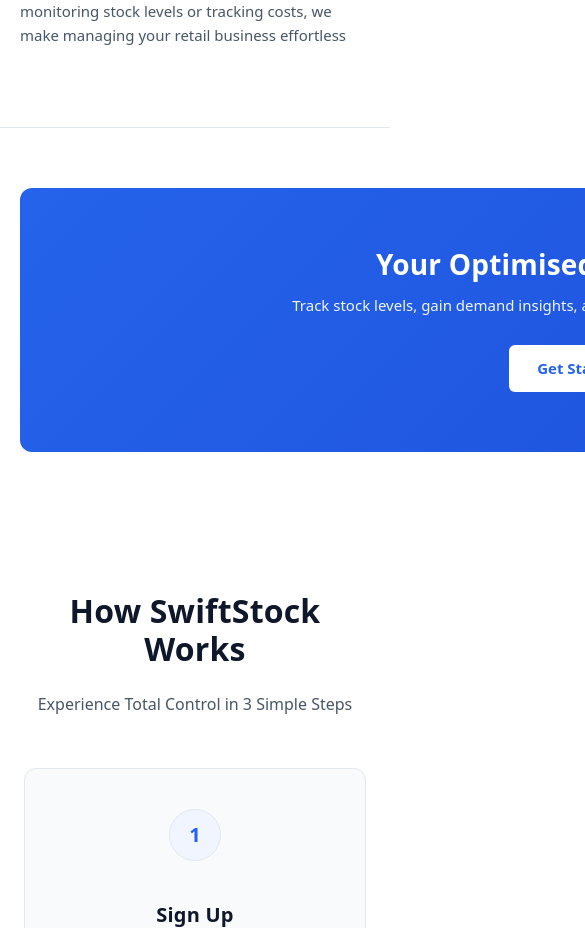
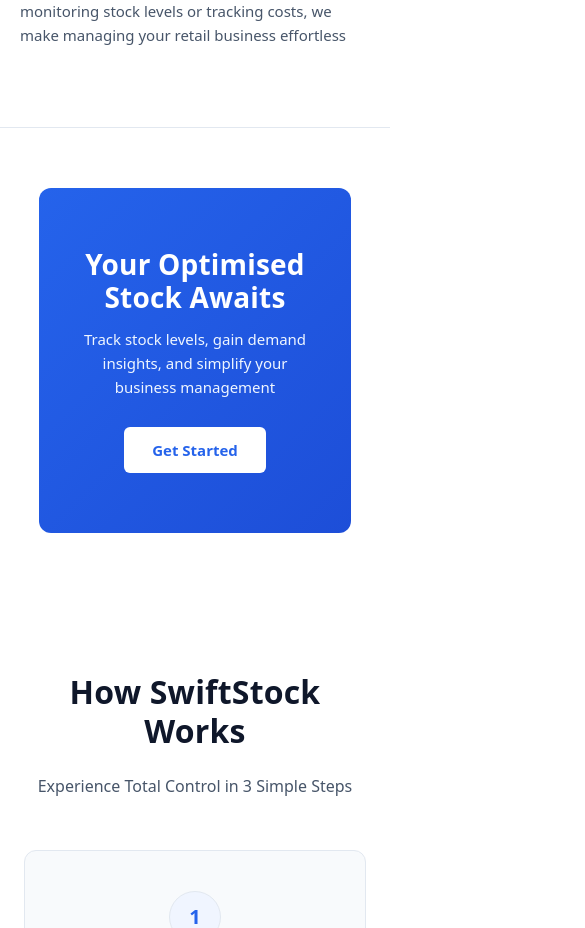
Before and after one commit to MichaelCM7/SwiftStocKE, a React app in the folder frontend/: page / in a window 390 px wide. Shown: the part 2840-3768 px from the top of the page, 585 px wide, since content can reach past the window. Built offline with nearby package versions, Linux system fonts and the light colour scheme; the HTML template or start-up script is replaced by a standard one.

Commit message:
add minor mobile optimisation

```diff
--- a/frontend/src/pages/Home/Home.css
+++ b/frontend/src/pages/Home/Home.css
@@ -191,7 +191,7 @@
 
 /* CTA Highlight Banner Card */
 .home-cta-banner-section {
-    width: 1120px;
+    width: 90%;
     margin: 0 auto;
     padding: 60px 20px;
 }
@@ -397,4 +397,8 @@
         align-items: center;
         text-align: center;
     }
+
+    .home-cta-banner-section {
+        width: 80%;
+    }
 }
```
